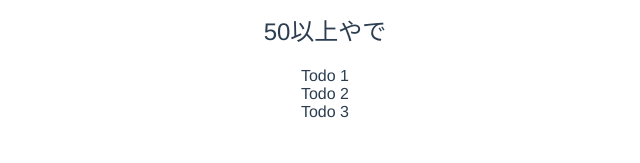
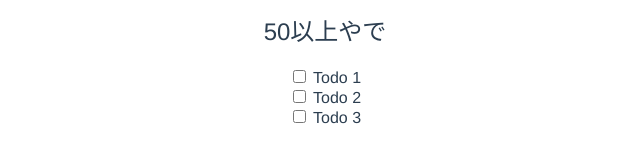
Before and after one commit to gatchan0807/vue-workshop-in-zigexn, a Vue app: page / in a window 1280 px wide. Shown: the part 163-326 px from the top of the page, without its empty margins (315-955 px from the left). Built offline with nearby package versions, Linux system fonts and the light colour scheme.

Commit message:
変数の状態を表示するチェックボックスの追加

```diff
--- a/src/components/HelloWorld.vue
+++ b/src/components/HelloWorld.vue
@@ -7,6 +7,7 @@
 
     <ul>
       <li v-for="todo in todos" v-bind:key="todo.contents">
+        <input type="checkbox" name="status" id="status" v-model="todo.status">
         {{todo.contents}}
       </li>
     </ul>
```
